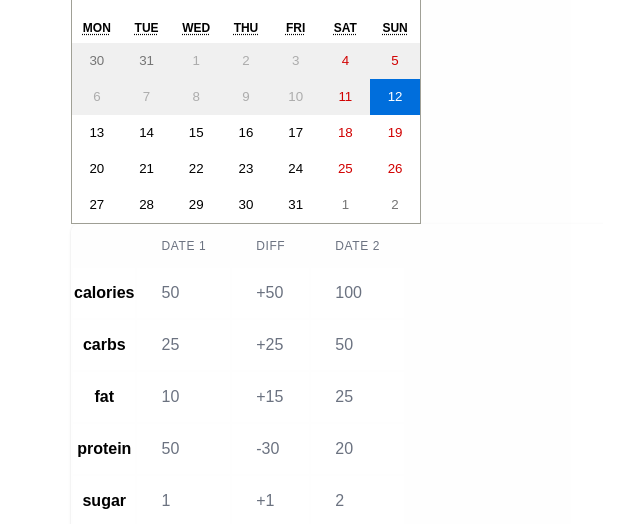
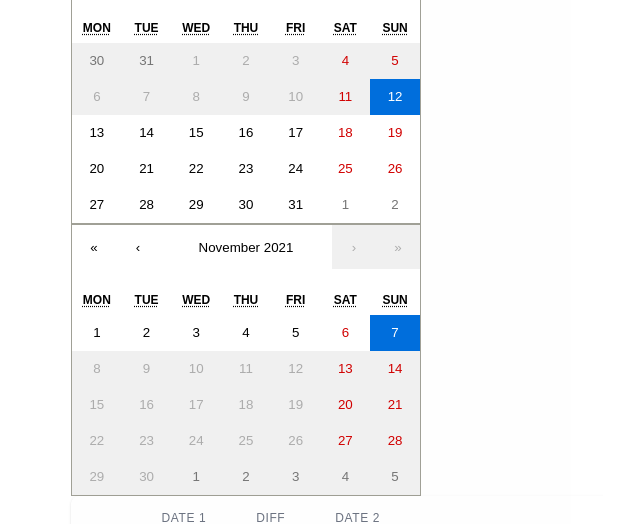
Before and after one commit to Cellv2/gym-blog, a Gatsby site: page / in a window 1280 px wide. Shown: the part 278-802 px from the top of the page, without its empty margins (319-959 px from the left). Built offline with nearby package versions, Linux system fonts and the light colour scheme; Gatsby itself is replaced by a stand-in of ours.

Commit message:
Remove get/set functions from context

```diff
--- a/src/components/Calendar/Calendar.tsx
+++ b/src/components/Calendar/Calendar.tsx
@@ -1,29 +1,20 @@
-import React, { useContext, useState } from "react";
+import React from "react";
 import ReactCalendar from "react-calendar";
 import "react-calendar/dist/Calendar.css";
-import { CalendarComponent } from "../../../types/context.types";
 import { MAX_DATE, MIN_DATE } from "../../constants/calendar.constants";
-import Context from '../../context/Context'
 
 type Props = {
-    currentDate?: Date; // defaults to today
-    // the designated calendar component used to retrieve state from context
-    calendarComponentNumber: CalendarComponent;
+    onChangeDispatch: React.Dispatch<React.SetStateAction<Date>>;
+    value: Date;
 };
 
 const Calendar = (props: Props) => {
-    const [value, onChange] = useState(props.currentDate ?? new Date());
-
-    const { getCalendarValue, updateCalendarValue } = useContext(Context);
-
-    const val = getCalendarValue("one");
+    const { onChangeDispatch, value } = props;
 
     return (
         <ReactCalendar
-            // onChange={onChange}
-            // onChange={(val, event) => updateCalendarValue(props.calendarComponentNumber, val)}
-            onClickDay={(val, _) => updateCalendarValue(props.calendarComponentNumber, val)}
-            value={getCalendarValue(props.calendarComponentNumber)}
+            onChange={onChangeDispatch}
+            value={value}
             maxDate={MAX_DATE}
             minDate={MIN_DATE}
         />
--- a/src/context/Context.tsx
+++ b/src/context/Context.tsx
@@ -1,19 +1,24 @@
 import React, { useEffect, useState } from "react";
 import { MAX_DATE, MIN_DATE } from "../constants/calendar.constants";
-import { CalendarComponent } from "../../types/context.types";
 
 type AppContext = {
     dark: boolean;
-    getCalendarValue: (dayToGet: CalendarComponent) => Date;
-    updateCalendarValue: (dayToUpdate: CalendarComponent, value: Date) => void;
+    dayOne: Date;
+    dayTwo: Date;
     toggleDark: () => void;
+    setDayOne: React.Dispatch<React.SetStateAction<Date>>;
+    setDayTwo: React.Dispatch<React.SetStateAction<Date>>;
 };
+
 const defaultState: AppContext = {
     dark: false,
-    getCalendarValue: (dayToGet: CalendarComponent) => new Date(),
+    dayOne: MIN_DATE,
+    dayTwo: MAX_DATE,
     toggleDark: () => {},
-    updateCalendarValue: (dayToUpdate: CalendarComponent, value: Date) => {},
+    setDayOne: () => {},
+    setDayTwo: () => {},
 };
+
 const Context = React.createContext<AppContext>(defaultState);
 
 // Getting dark mode information from OS!
@@ -42,9 +47,9 @@ const Provider = ({ children }: Props) => {
 
     useEffect(() => {
         console.log("update event");
-        console.log(`dayOne: ${dayOne}`)
-        console.log(`dayTwo: ${dayTwo}`)
-    }, [dayOne, dayTwo])
+        console.log(`dayOne: ${dayOne}`);
+        console.log(`dayTwo: ${dayTwo}`);
+    }, [dayOne, dayTwo]);
 
     const toggleDark = () => {
         const _dark = !dark;
@@ -52,32 +57,15 @@ const Provider = ({ children }: Props) => {
         setDark(_dark);
     };
 
-    const getCalendarValue = (dayToGet: CalendarComponent): Date => {
-        if (dayToGet === "one") {
-            return dayOne;
-        } else {
-            return dayTwo;
-        }
-    };
-
-    const updateCalendarValue = (
-        dayToUpdate: CalendarComponent,
-        value: Date
-    ) => {
-        if (dayToUpdate === "one") {
-            setDayOne(value);
-        } else if (dayToUpdate === "two") {
-            setDayTwo(value);
-        }
-    };
-
     return (
         <Context.Provider
             value={{
                 dark,
-                getCalendarValue,
+                dayOne,
+                dayTwo,
                 toggleDark,
-                updateCalendarValue,
+                setDayOne,
+                setDayTwo,
             }}
         >
             {children}
--- a/src/pages/index.tsx
+++ b/src/pages/index.tsx
@@ -1,20 +1,17 @@
 import { StaticImage } from "gatsby-plugin-image";
-import React, { useContext, useState } from "react";
+import React, { useContext } from "react";
 import Calendar from "../components/Calendar/Calendar";
 import Layout from "../components/layout";
 import StatsTable from "../components/StatsTable/StatsTable";
-import { MAX_DATE, MIN_DATE } from "../constants/calendar.constants";
 import Context from "../context/Context";
 
 const IndexPage = () => {
-    // const [dayOne, setDayOne] = useState<Date>(MIN_DATE);
-    // const [dayTwo, setDayTwo] = useState<Date>(MAX_DATE);
-    // const calendarOnChange = () => {}
-    const { getCalendarValue } = useContext(Context);
+    const { dayOne, dayTwo, setDayOne, setDayTwo } = useContext(Context);
 
     return (
         <Layout pageTitle="Home Page">
-            <Calendar calendarComponentNumber={"one"} />
+            <Calendar value={dayOne} onChangeDispatch={setDayOne} />
+            <Calendar value={dayTwo} onChangeDispatch={setDayTwo} />
             <StatsTable />
             <p>I'm making this by following the Gatsby Tutorial.</p>
             <StaticImage alt="Not Rashid" src="../images/karin.png" />
--- a/types/context.types.ts
+++ /dev/null
@@ -1,2 +0,0 @@
-export const CalendarComponents = ["one", "two"] as const;
-export type CalendarComponent = typeof CalendarComponents[number];
```
